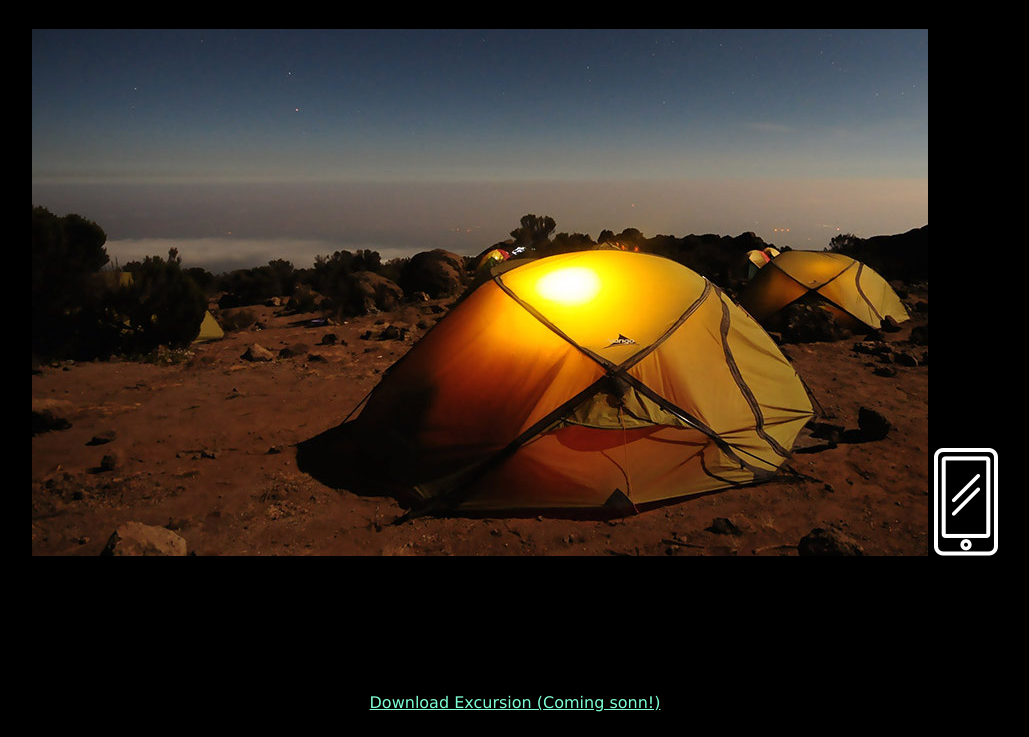
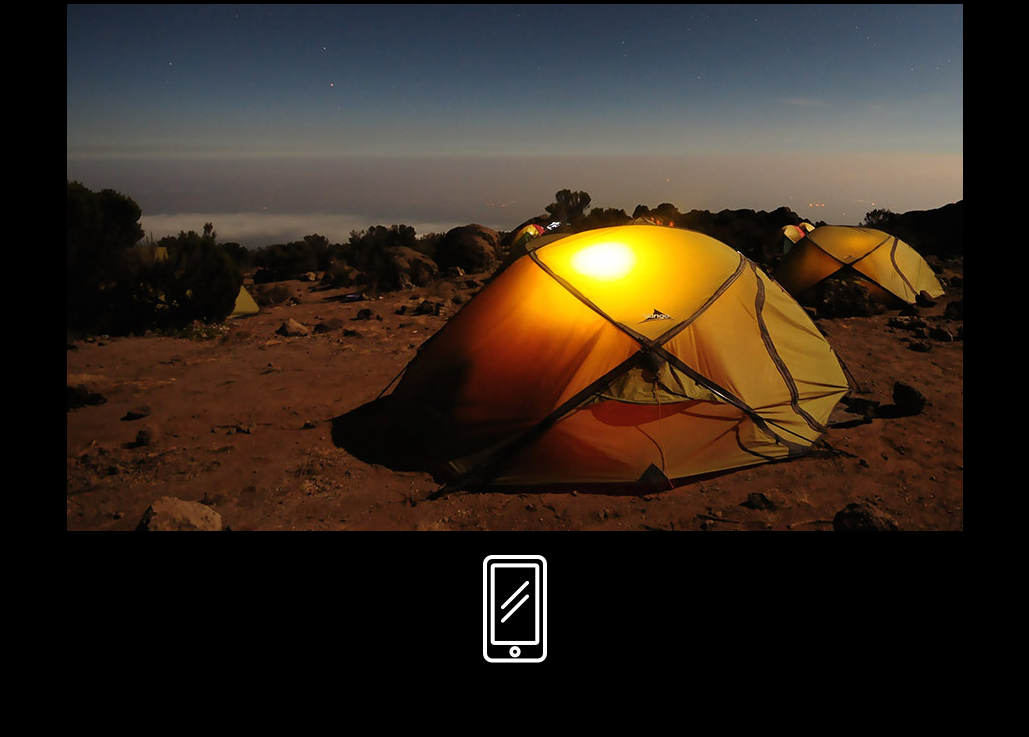
Before and after one commit to 02rasjac/excursion, a plain HTML site: page index.html in a window 1280 px wide. Shown: the part 537-1274 px from the top of the page, without its empty margins (125-1154 px from the left). Drawn offline with Linux system fonts and the light colour scheme.

Commit message:
Add style for section

```diff
--- a/resources/css/style.css
+++ b/resources/css/style.css
@@ -23,7 +23,7 @@ header > h1 {
 h2 {
   font-weight: 300;
   font-size: 42px;
-  padding: 1em 0;
+  padding: 0.7em 0;
 }
 
 .about {
@@ -34,3 +34,9 @@ h2 {
 main {
   margin-bottom: 2em;
 }
+
+img {
+  display: block;
+  margin: auto;
+  margin-top: 1.5em;
+}
```
